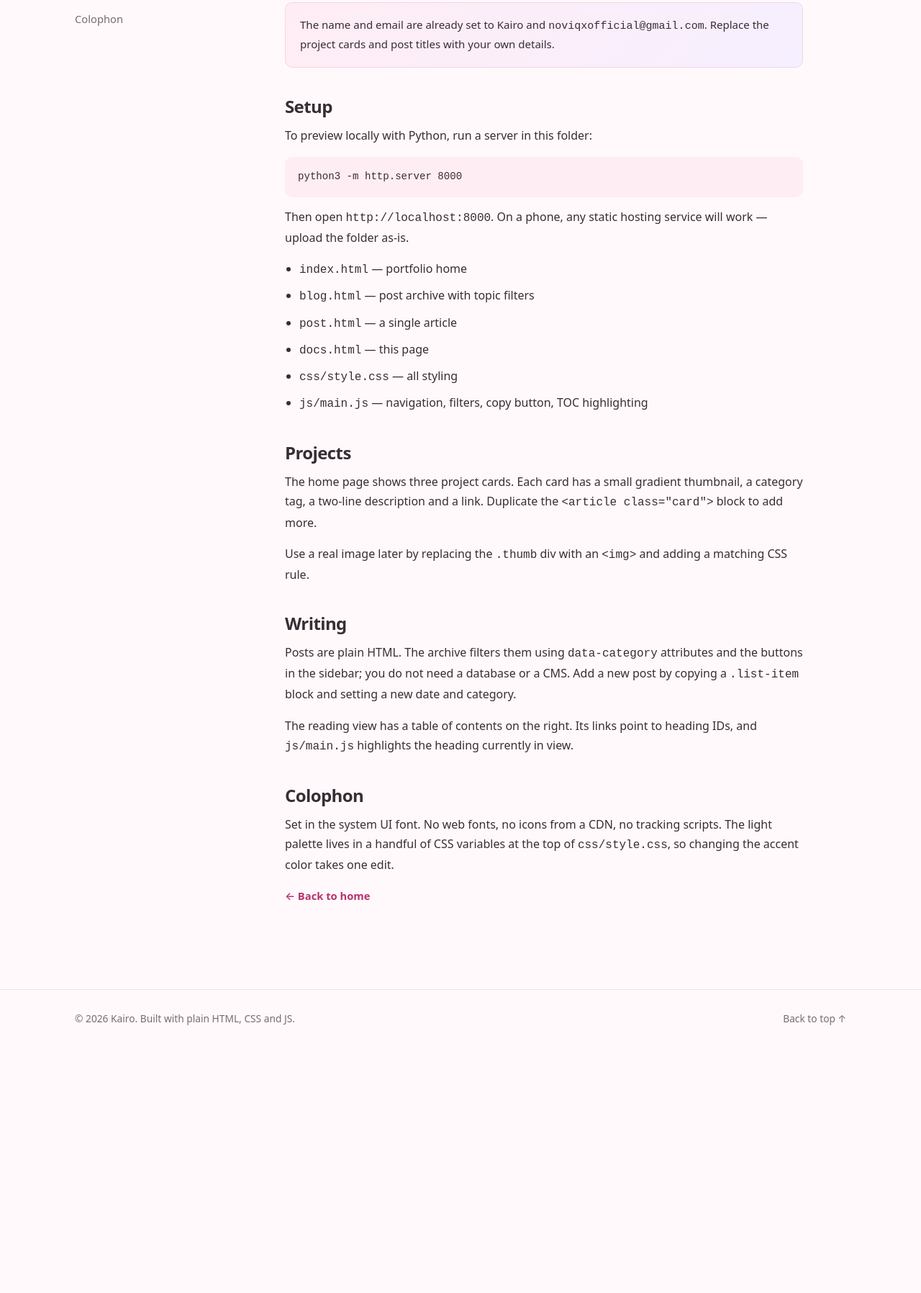
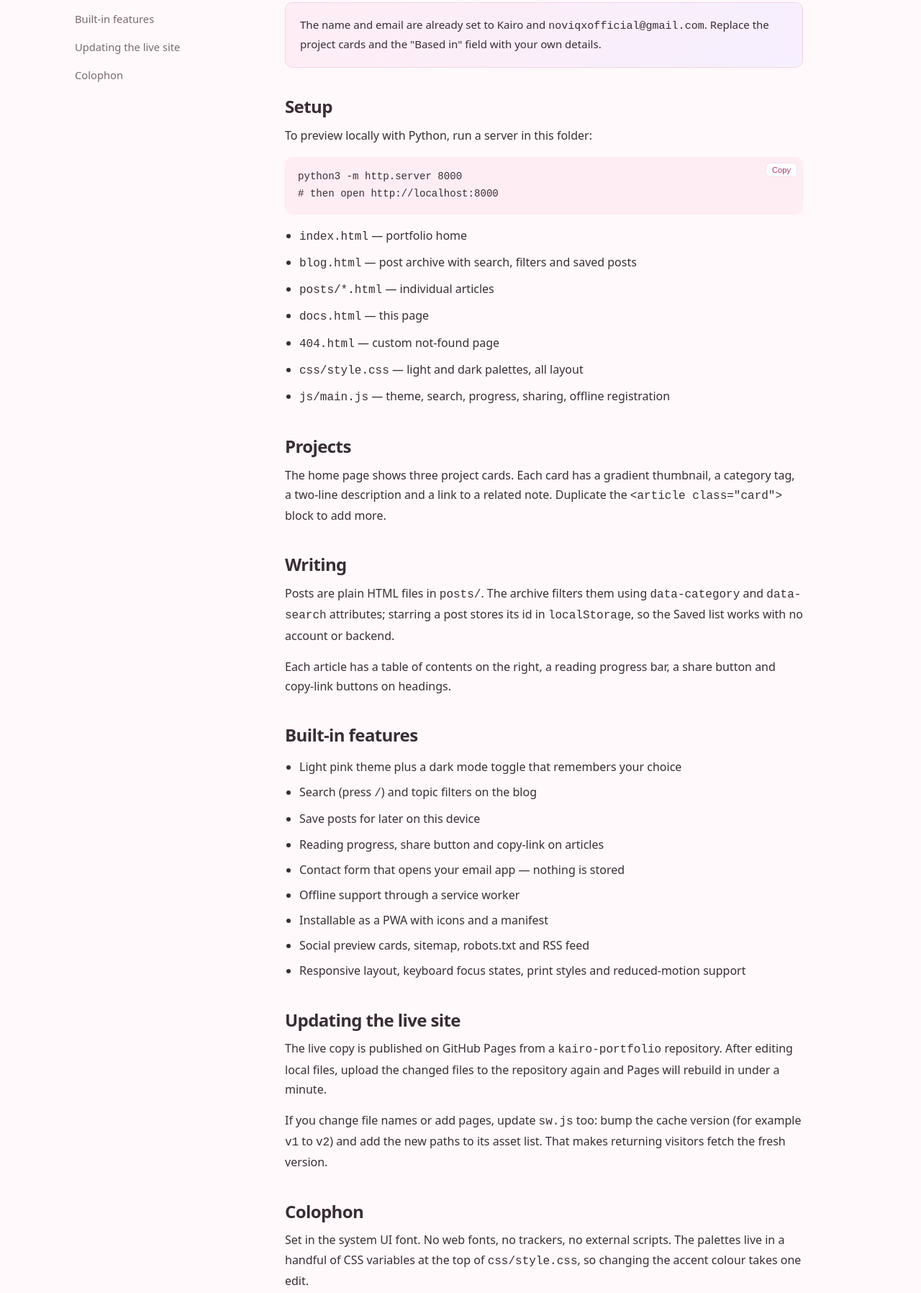
Before and after one commit to mohitbishnoi7568-alt/kairo-portfolio, a plain HTML site: page docs.html in a window 1280 px wide. Shown: the part 544-2340 px from the top of the page at 72% size. Before the commit the page ends 1999 px from the top, so only its background shows below. Drawn offline with Linux system fonts and the light colour scheme.

Commit message:
Refresh site: docs.html

```diff
--- a/docs.html
+++ b/docs.html
@@ -3,9 +3,22 @@
 <head>
   <meta charset="utf-8">
   <meta name="viewport" content="width=device-width, initial-scale=1">
+  <meta name="theme-color" content="#fff9fb">
+  <link rel="icon" href="assets/icon.svg" type="image/svg+xml">
+  <link rel="alternate icon" href="assets/icon-192.png" sizes="192x192">
+  <link rel="manifest" href="manifest.webmanifest">
+  <meta name="sw-path" content="./sw.js">
   <title>Docs — Kairo</title>
-  <meta name="description" content="A docs-style page with a sidebar, anchors and short reusable notes.">
+  <meta name="description" content="Working notes on how this site is built and maintained — setup, projects, writing and colophon.">
+  <meta property="og:type" content="website">
+  <meta property="og:site_name" content="Kairo">
+  <meta property="og:title" content="Docs — Kairo">
+  <meta property="og:description" content="Working notes on how this site is built and maintained.">
+  <meta property="og:url" content="https://mohitbishnoi7568-alt.github.io/kairo-portfolio/docs.html">
+  <meta property="og:image" content="https://mohitbishnoi7568-alt.github.io/kairo-portfolio/assets/og-preview.png">
+  <meta name="twitter:card" content="summary_large_image">
   <link rel="stylesheet" href="css/style.css">
+  <script type="application/ld+json">{"@context":"https://schema.org","@type":"Person","name":"Kairo","email":"mailto:noviqxofficial@gmail.com","url":"https://mohitbishnoi7568-alt.github.io/kairo-portfolio/"}</script>
 </head>
 <body>
   <a class="skip-link" href="#main">Skip to content</a>
@@ -13,15 +26,16 @@
   <header class="site-header">
     <div class="wrap header-inner">
       <a class="brand" href="index.html" aria-label="Home">K<span class="brand-dot">.</span></a>
-      <button class="nav-toggle" type="button" aria-expanded="false" aria-controls="site-nav" aria-label="Open navigation">
-        <span></span><span></span><span></span>
-      </button>
       <nav id="site-nav" class="site-nav" aria-label="Main navigation">
         <a href="index.html">Home</a>
         <a href="blog.html">Writing</a>
         <a href="docs.html" aria-current="page">Docs</a>
         <a href="index.html#contact">Contact</a>
       </nav>
+      <div class="header-actions">
+        <button class="icon-button theme-toggle" id="theme-toggle" type="button" aria-label="Switch to dark theme" aria-pressed="false" title="Dark theme">☾</button>
+        <button class="nav-toggle" type="button" aria-expanded="false" aria-controls="site-nav" aria-label="Open navigation"><span></span><span></span><span></span></button>
+      </div>
     </div>
   </header>
 
@@ -29,7 +43,7 @@
     <div class="wrap page-head">
       <p class="eyebrow">Docs</p>
       <h1>Working notes.</h1>
-      <p class="lede">Short, reusable notes with a docs-style sidebar. Everything here is placeholder text you can edit.</p>
+      <p class="lede">Short, reusable notes with a docs-style sidebar. Everything here is meant to be edited as the site grows.</p>
     </div>
 
     <div class="wrap docs-layout">
@@ -40,6 +54,8 @@
           <li><a href="#setup">Setup</a></li>
           <li><a href="#projects">Projects</a></li>
           <li><a href="#writing">Writing</a></li>
+          <li><a href="#features">Built-in features</a></li>
+          <li><a href="#updating">Updating the live site</a></li>
           <li><a href="#colophon">Colophon</a></li>
         </ul>
       </nav>
@@ -47,40 +63,61 @@
       <div class="docs-content prose">
         <section id="getting-started">
           <h2>Getting started</h2>
-          <p>This site is a static portfolio: four HTML pages, one stylesheet and one small JavaScript file. There is no build step and no dependency to install. Open <code>index.html</code> in a browser, or serve the folder with any static file server.</p>
-          <div class="note">The name and email are already set to Kairo and <code>noviqxofficial@gmail.com</code>. Replace the project cards and post titles with your own details.</div>
+          <p>This is a static site: HTML pages, one stylesheet and one small JavaScript file. There is no build step and no dependency to install. Open <code>index.html</code> in a browser, or serve the folder with any static file server.</p>
+          <div class="note">The name and email are already set to Kairo and <code>noviqxofficial@gmail.com</code>. Replace the project cards and the "Based in" field with your own details.</div>
         </section>
 
         <section id="setup">
           <h2>Setup</h2>
           <p>To preview locally with Python, run a server in this folder:</p>
-          <pre><code>python3 -m http.server 8000</code></pre>
-          <p>Then open <code>http://localhost:8000</code>. On a phone, any static hosting service will work — upload the folder as-is.</p>
+          <pre><code>python3 -m http.server 8000
+# then open http://localhost:8000</code><button class="copy-code" type="button" aria-label="Copy code">Copy</button></pre>
           <ul>
             <li><code>index.html</code> — portfolio home</li>
-            <li><code>blog.html</code> — post archive with topic filters</li>
-            <li><code>post.html</code> — a single article</li>
+            <li><code>blog.html</code> — post archive with search, filters and saved posts</li>
+            <li><code>posts/*.html</code> — individual articles</li>
             <li><code>docs.html</code> — this page</li>
-            <li><code>css/style.css</code> — all styling</li>
-            <li><code>js/main.js</code> — navigation, filters, copy button, TOC highlighting</li>
+            <li><code>404.html</code> — custom not-found page</li>
+            <li><code>css/style.css</code> — light and dark palettes, all layout</li>
+            <li><code>js/main.js</code> — theme, search, progress, sharing, offline registration</li>
           </ul>
         </section>
 
         <section id="projects">
           <h2>Projects</h2>
-          <p>The home page shows three project cards. Each card has a small gradient thumbnail, a category tag, a two-line description and a link. Duplicate the <code>&lt;article class="card"&gt;</code> block to add more.</p>
-          <p>Use a real image later by replacing the <code>.thumb</code> div with an <code>&lt;img&gt;</code> and adding a matching CSS rule.</p>
+          <p>The home page shows three project cards. Each card has a gradient thumbnail, a category tag, a two-line description and a link to a related note. Duplicate the <code>&lt;article class="card"&gt;</code> block to add more.</p>
         </section>
 
         <section id="writing">
           <h2>Writing</h2>
-          <p>Posts are plain HTML. The archive filters them using <code>data-category</code> attributes and the buttons in the sidebar; you do not need a database or a CMS. Add a new post by copying a <code>.list-item</code> block and setting a new date and category.</p>
-          <p>The reading view has a table of contents on the right. Its links point to heading IDs, and <code>js/main.js</code> highlights the heading currently in view.</p>
+          <p>Posts are plain HTML files in <code>posts/</code>. The archive filters them using <code>data-category</code> and <code>data-search</code> attributes; starring a post stores its id in <code>localStorage</code>, so the Saved list works with no account or backend.</p>
+          <p>Each article has a table of contents on the right, a reading progress bar, a share button and copy-link buttons on headings.</p>
+        </section>
+
+        <section id="features">
+          <h2>Built-in features</h2>
+          <ul>
+            <li>Light pink theme plus a dark mode toggle that remembers your choice</li>
+            <li>Search (press <kbd>/</kbd>) and topic filters on the blog</li>
+            <li>Save posts for later on this device</li>
+            <li>Reading progress, share button and copy-link on articles</li>
+            <li>Contact form that opens your email app — nothing is stored</li>
+            <li>Offline support through a service worker</li>
+            <li>Installable as a PWA with icons and a manifest</li>
+            <li>Social preview cards, sitemap, robots.txt and RSS feed</li>
+            <li>Responsive layout, keyboard focus states, print styles and reduced-motion support</li>
+          </ul>
+        </section>
+
+        <section id="updating">
+          <h2>Updating the live site</h2>
+          <p>The live copy is published on GitHub Pages from a <code>kairo-portfolio</code> repository. After editing local files, upload the changed files to the repository again and Pages will rebuild in under a minute.</p>
+          <p>If you change file names or add pages, update <code>sw.js</code> too: bump the cache version (for example <code>v1</code> to <code>v2</code>) and add the new paths to its asset list. That makes returning visitors fetch the fresh version.</p>
         </section>
 
         <section id="colophon">
           <h2>Colophon</h2>
-          <p>Set in the system UI font. No web fonts, no icons from a CDN, no tracking scripts. The light palette lives in a handful of CSS variables at the top of <code>css/style.css</code>, so changing the accent color takes one edit.</p>
+          <p>Set in the system UI font. No web fonts, no trackers, no external scripts. The palettes live in a handful of CSS variables at the top of <code>css/style.css</code>, so changing the accent colour takes one edit.</p>
           <p><a class="text-link" href="index.html">&larr; Back to home</a></p>
         </section>
       </div>
@@ -90,10 +127,14 @@
   <footer class="site-footer">
     <div class="wrap footer-inner">
       <p>&copy; <span data-year>2026</span> Kairo. Built with plain HTML, CSS and JS.</p>
-      <p><a href="#main">Back to top &uarr;</a></p>
+      <nav class="footer-links" aria-label="Footer">
+        <a href="index.html">Home</a><a href="blog.html">Writing</a><a href="docs.html">Docs</a><a href="feed.xml">RSS</a><a href="#main">Top &uarr;</a>
+      </nav>
     </div>
   </footer>
 
+  <button class="to-top" id="to-top" type="button" aria-label="Back to top" title="Back to top">&uarr;</button>
+  <div class="toast" id="toast" role="status" aria-live="polite"></div>
   <script src="js/main.js" defer></script>
 </body>
 </html>
```
